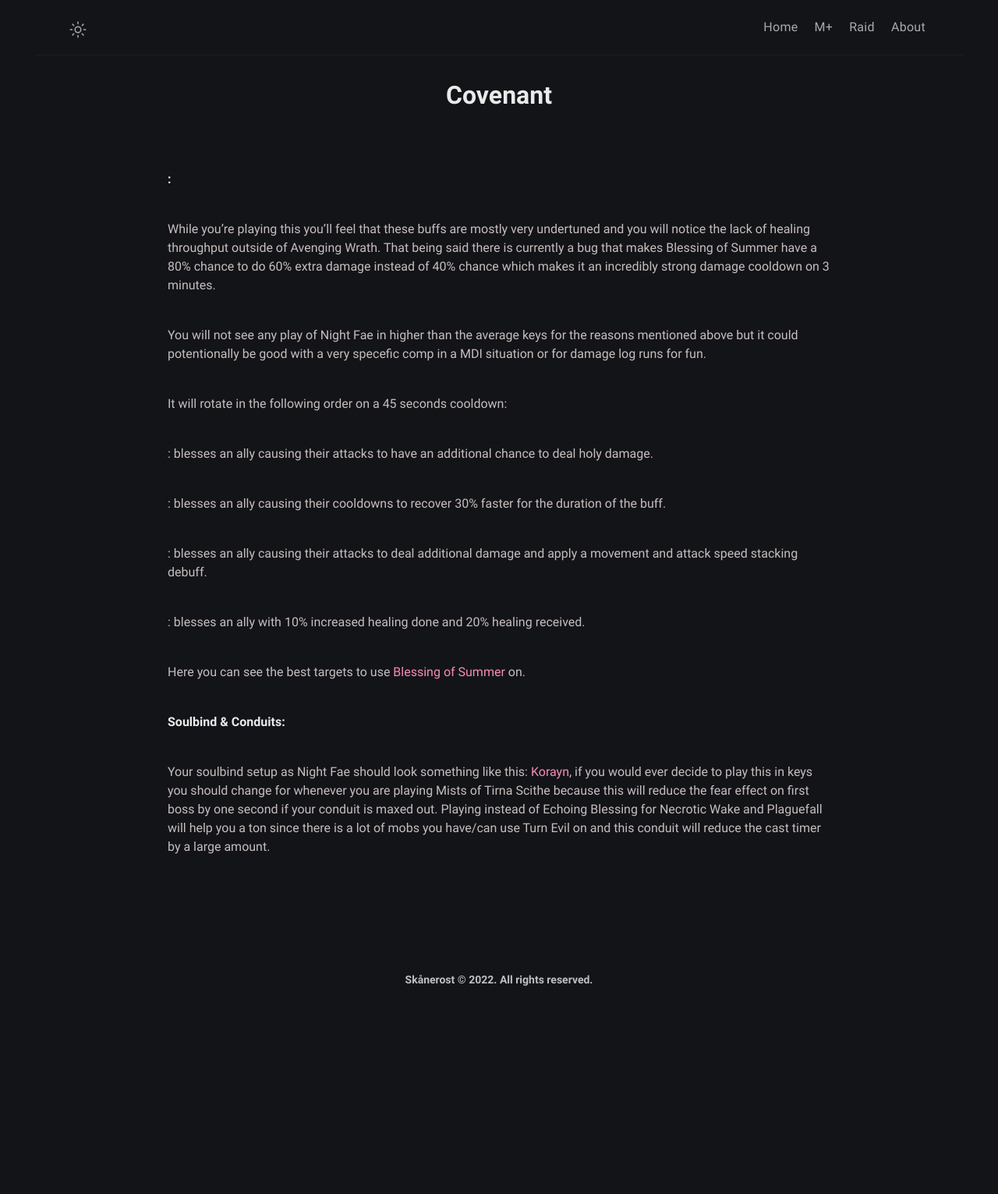
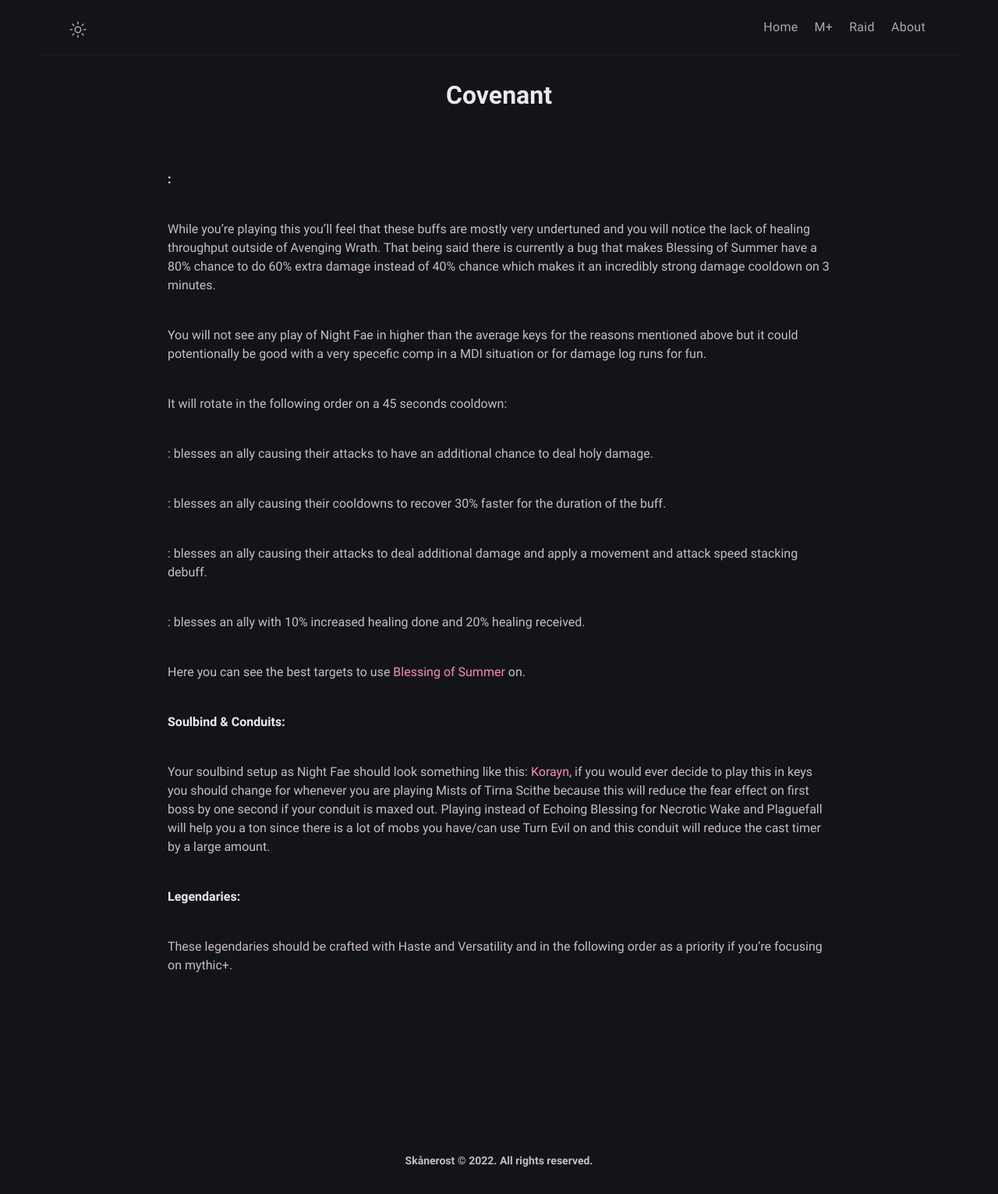
Before and after one commit to BetterThanWowhead/BetterThanWowhead.github.io, a Jekyll site: the page built from pages/M+/nf.md, in a window 1280 px wide. Shown: the whole page at 78% size. Built offline with Jekyll 4.4.1, drawn with Linux system fonts in a browser that asks for light colours; a script that is not in the unit is left out.

Commit message:
legendaries.

```diff
--- a/pages/M+/nf.md
+++ b/pages/M+/nf.md
@@ -26,3 +26,11 @@
 Your soulbind setup as Night Fae should look something like this: [Korayn](https://www.wowhead.com/soulbind-calc/night-fae/korayn/paladin/AwaW6r4CBS1ECiUtdAoSBTDZCiUwEAoiFStjCiUsqgo), if you would ever decide to play this in keys you should change
 <a href="https://www.wowhead.com/spell=339316/echoing-blessings" data-wowhead="spell=339316"></a> for
 <a href="https://www.wowhead.com/spell=339124/pure-concentration" data-wowhead="spell=339124"></a> whenever you are playing Mists of Tirna Scithe because this will reduce the fear effect on first boss by one second if your conduit is maxed out. Playing <a href="https://www.wowhead.com/spell=339292/wrench-evil" data-wowhead="spell=339292"></a> instead of Echoing Blessing for Necrotic Wake and Plaguefall will help you a ton since there is a lot of mobs you have/can use Turn Evil on and this conduit will reduce the cast timer by a large amount.
+
+**Legendaries:**
+
+These legendaries should be crafted with Haste and Versatility and in the following order as a priority if you're focusing on mythic+.
+
+<a href="https://www.wowhead.com/spell=337594/the-mad-paragon" data-wowhead="spell=337594"></a>
+
+<a href="https://www.wowhead.com/spell=337825/shock-barrier" data-wowhead="spell=337825"></a>
```
Also changed, not shown: pages/M+/kyr.md (+8 -0 lines), pages/M+/nl.md (+8 -0 lines), pages/M+/venth.md (+8 -0 lines).
